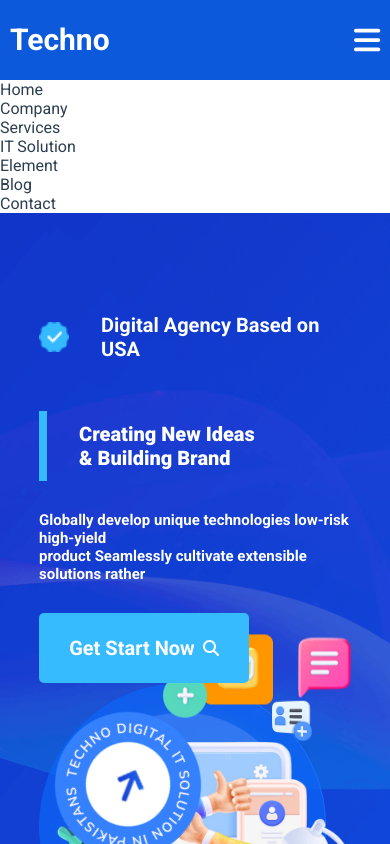
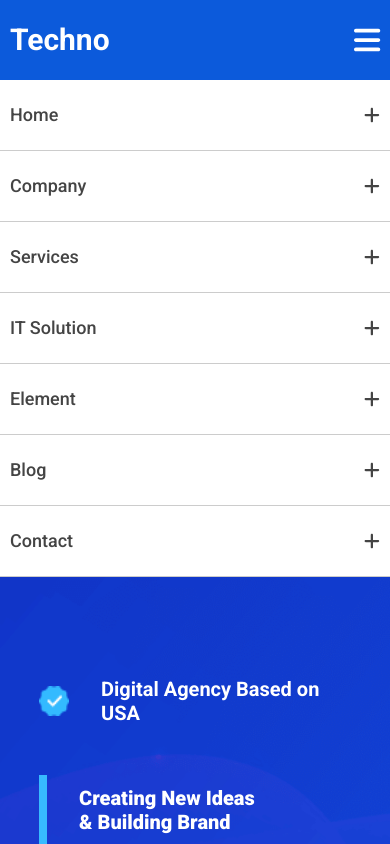
Before and after one commit to gyamficodes/tectspace, a Vue app: page / in a window 390 px wide. Both pictures are taken after a click on the icon 366 px from the left and 40 px from the top of the page. Shown: the top 844 px of the page. Built offline with nearby package versions, Linux system fonts and the light colour scheme.

Commit message:
updating view

```diff
--- a/src/assets/_Mobilepage.scss
+++ b/src/assets/_Mobilepage.scss
@@ -22,4 +22,32 @@
             }
         }
     }
+
+    .main-navbar-mobile-dropdown-box{
+        // display: none;
+        transition: all 0.5s ease-in-out;
+         .i{
+            cursor: pointer;
+            font-size:18px;
+        }
+
+        .dropdown-item-box{
+            display: flex;
+            justify-content:space-between;
+            align-items:center;
+            height:50px;
+            line-height:50px;
+            background: #fff;
+            border-bottom: 1px solid #ccc;
+            padding:10px;
+            color: #444;
+            font-weight: 500;
+            font-size: 18px;
+        transition: all 0.3s ease-in-out;
+            &:hover{
+                color: #0c5adb;
+                background: #f8f8f8 ;
+            }
+        }
+    }
 }
--- a/src/assets/_responsive.scss
+++ b/src/assets/_responsive.scss
@@ -151,6 +151,37 @@
       .down-flex-b{
       @include flex-wra();
       max-width: 100%;
+
+      }
+    }
+  }
+  .service-section{
+    .service-section-top{
+      p{
+        font-size: 25px !important;
+        // max-width: 100%;
+        text-align: center;
+      }
+      h3{
+        font-size: 17px !important;
+      }
+    }
+    .service-section-down{
+      .main-box{
+        .card-box{
+          flex-wrap: wrap !important;
+          flex-direction: column;
+          .mycard{
+            max-width: 100% !important;
+          }
+        }
+        .card-box-b{
+          flex-wrap: wrap !important;
+          flex-direction: column;
+        .mycard{
+          max-width: 100% !important;
+        }
+        }
 
       }
     }
@@ -311,6 +342,40 @@
       }
     }
   }
+
+  .service-section{
+    .service-section-top{
+      p{
+        font-size: 30px !important;
+        // max-width: 100%;
+        text-align: center;
+      }
+      h3{
+        font-size: 17px !important;
+      }
+    }
+    .service-section-down{
+      .main-box{
+        .card-box{
+          flex-wrap: wrap !important;
+          flex-direction: column;
+          .mycard{
+            max-width: 100% !important;
+          }
+        }
+        .card-box-b{
+          flex-wrap: wrap !important;
+          flex-direction: column;
+        .mycard{
+          max-width: 100% !important;
+        }
+        }
+
+      }
+    }
+  }
+
+
 }
 
 // Medium devices (tablets, 768px and up)
--- a/src/components/MobilePage.vue
+++ b/src/components/MobilePage.vue
@@ -10,37 +10,37 @@
             <div v-if="isHowMobile" class="main-navbar-mobile-dropdown-box">
                 <div class="dropdown-item-box">
                     <span>Home</span>
-                    <i class="fa-solid fa-plus"></i>
+                    <font-awesome-icon class="i" icon="fa-solid fa-plus" />
                 </div>
 
                 <div class="dropdown-item-box">
                     <span>Company</span>
-                    <i class="fa-solid fa-plus"></i>
+                    <font-awesome-icon class="i" icon="fa-solid fa-plus" />
                 </div>
 
                 <div class="dropdown-item-box">
                     <span>Services</span>
-                    <i class="fa-solid fa-plus"></i>
+                    <font-awesome-icon class="i" icon="fa-solid fa-plus" />
                 </div>
 
                 <div class="dropdown-item-box">
                     <span>IT Solution</span>
-                    <i class="fa-solid fa-plus"></i>
+                    <font-awesome-icon class="i" icon="fa-solid fa-plus" />
                 </div>
 
                 <div class="dropdown-item-box">
                     <span>Element</span>
-                    <i class="fa-solid fa-plus"></i>
+                    <font-awesome-icon class="i" icon="fa-solid fa-plus" />
                 </div>
 
                 <div class="dropdown-item-box">
                     <span>Blog</span>
-                    <i class="fa-solid fa-plus"></i>
+                    <font-awesome-icon class="i" icon="fa-solid fa-plus" />
                 </div>
 
                 <div class="dropdown-item-box">
                     <span>Contact</span>
-                    <i class="fa-solid fa-plus"></i>
+                    <font-awesome-icon class="i" icon="fa-solid fa-plus" />
                 </div>
             </div>
     </div>
--- a/src/main.js
+++ b/src/main.js
@@ -11,11 +11,11 @@ import { library } from '@fortawesome/fontawesome-svg-core'
 import { FontAwesomeIcon } from '@fortawesome/vue-fontawesome'
 
 /* import specific icons */
-import { faBars, faEnvelope,  faKey, faLocation, faMap, faMessage, faMusic, faPhone, faSearch, faStar, faTable, faVoicemail, } from '@fortawesome/free-solid-svg-icons'
+import { faBars, faEnvelope,  faKey, faLocation, faMap, faMessage, faMusic, faPhone, faPlus, faSearch, faStar, faTable, faVoicemail, } from '@fortawesome/free-solid-svg-icons'
 Vue.component('font-awesome-icon', FontAwesomeIcon)
 
 /* add icons to the library */
-library.add( faEnvelope, faMap, faPhone, faMessage ,faMusic,faSearch,faStar,faKey,faPhone,faTable,faVoicemail,faLocation,faBars)
+library.add( faEnvelope, faMap, faPhone, faMessage ,faMusic,faSearch,faStar,faKey,faPhone,faTable,faVoicemail,faLocation,faBars,faPlus)
 
 
 // import VueMaterial from 'vue-material'
--- a/src/store/index.js
+++ b/src/store/index.js
@@ -12,6 +12,7 @@ export default new Vuex.Store({
   mutations: {
   },
   actions: {
+
   },
   modules: {
   }
```
